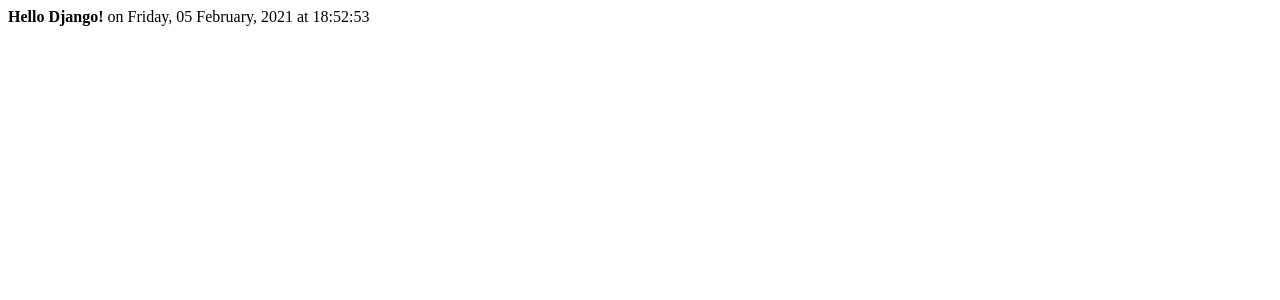
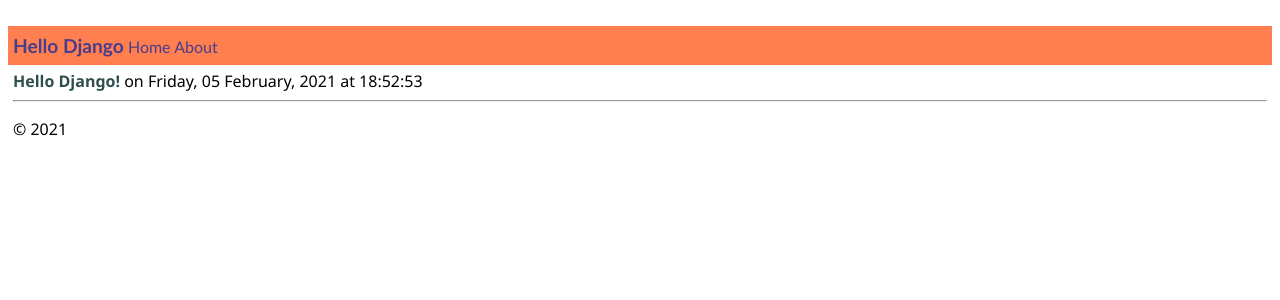
Before and after one commit to rudabrah/LearingDjangoinVS, a Django app: page / in a window 1280 px wide. Shown: the top 300 px of the page. Run offline with Django 3.2, Linux system fonts and the light colour scheme.

Commit message:
added layout file etc

```diff
--- /dev/null
+++ b/DjangoApp/static/site.css
@@ -0,0 +1,32 @@
+.message {
+    font-weight: 600;
+    color: darkslategray;
+}
+
+.navbar {
+    background-color: coral;
+    font-size: 1em;
+    font-family: 'Trebuchet MS', 'Lucida Sans Unicode', 'Lucida Grande', 'Lucida Sans', Arial, sans-serif;
+    color: darkslateblue;
+    padding: 8px 5px 8px 5px;
+}
+
+.navbar a {
+    text-decoration: none;
+    color: inherit;
+}
+
+.navbar-brand {
+    font-size: 1.2em;
+    font-weight: 600;
+}
+
+.navbar.item {
+    font-variant: small-caps;
+    margin-left: 30px;
+}
+
+.body-content {
+    padding: 5px;
+    font-family: 'Segoe UI', Tahoma, Geneva, Verdana, sans-serif;
+}
--- a/DjangoApp/templates/DjangoApp/index.html
+++ b/DjangoApp/templates/DjangoApp/index.html
@@ -1,8 +1,17 @@
+<!DOCTYPE html>
+
 <html>
     <head>
+        {% extends "DjangoApp/layout.html" %}
         <title>{{ title }}</title>
+        {% load staticfiles %}
+        <link rel="stylesheet" type="text/css" href="{% static 'site.css' %}"/>
     </head>
     <body>
-        <strong>{{ message }}</strong>{{ content }}
+
+        {% block content %}
+        <span class="message">{{ message }}</span>{{ content }}
+        {% endblock %}
+        <div><a href="about">About</a></div>
     </body>
 </html>
--- /dev/null
+++ b/DjangoApp/templates/DjangoApp/layout.html
@@ -0,0 +1,25 @@
+<!DOCTYPE html>
+<html>
+<head>
+    <meta charset="utf-8" />
+    <title>{{ title }}</title>
+    {% load staticfiles %}
+    <link rel="stylesheet" type="text/css" href="{% static 'site.css' %}" />
+</head>
+
+<body>
+    <div class="navbar">
+        <a href="/" class="navbar-brand">Hello Django</a>
+        <a href="{% url 'home' %}" class="navbar-item">Home</a>
+        <a href="{% url 'about' %}" class="navbar-item">About</a>
+    </div>
+
+    <div class="body-content">
+        {% block content %}{% endblock %}
+        <hr />
+        <footer>
+            <p>&copy; 2021</p>
+        </footer>
+    </div>
+</body>
+</html>
--- a/DjangoApp/views.py
+++ b/DjangoApp/views.py
@@ -18,4 +18,12 @@ def index(request):
 
     )
 
-# Create your views here.
+def about(request):
+    return render(
+        request,
+        "Djangoapp/about.html",
+        {
+            'title' : "About DjangoApp",
+            'content' : "Example app page for Django."
+        }
+    )
--- a/LearingDjangoinVS/urls.py
+++ b/LearingDjangoinVS/urls.py
@@ -33,4 +33,5 @@ import DjangoApp.views
 urlpatterns = [
     url(r'^$', DjangoApp.views.index, name='index'),
     url(r'^home$', DjangoApp.views.index, name='home'),
+    url(r'^about$', DjangoApp.views.about, name='about'),
 ]
```
Also changed, not shown: DjangoApp/templates/DjangoApp/about.html (added, +17 -0 lines), 1 other file.
